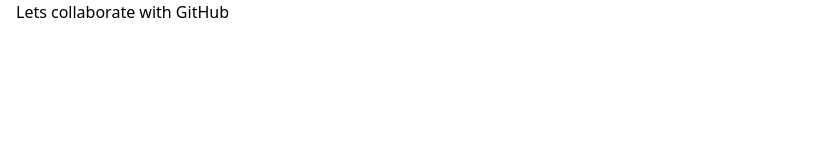
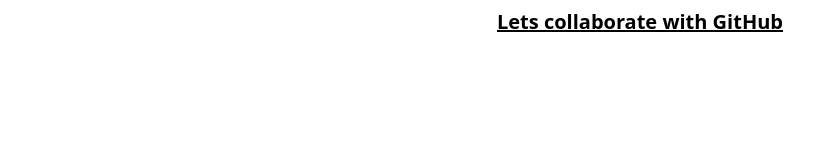
Before and after one commit to mechajoy0/media-4590, a plain HTML site: page index.html in a window 1280 px wide. Shown: the whole page, without its empty margins (0-829 px from the left). Drawn offline with nearby package versions, Linux system fonts and the light colour scheme.

Commit message:
adds additional styles to header for now.

```diff
--- a/index.html
+++ b/index.html
@@ -8,8 +8,10 @@
     <script src="https://cdn.tailwindcss.com"></script>
 </head>
 <body>
-    <div class="container px-4 mx-auto">
-        <h1>Lets collaborate with GitHub</h1>
-    </div>
+    <header class="container px-4 mx-auto">
+        <div class="text-center mt-2">
+            <h1 class="text-xl font-bold underline">Lets collaborate with GitHub</h1>
+        </div>
+    </header>
 </body>
 </html>
```
